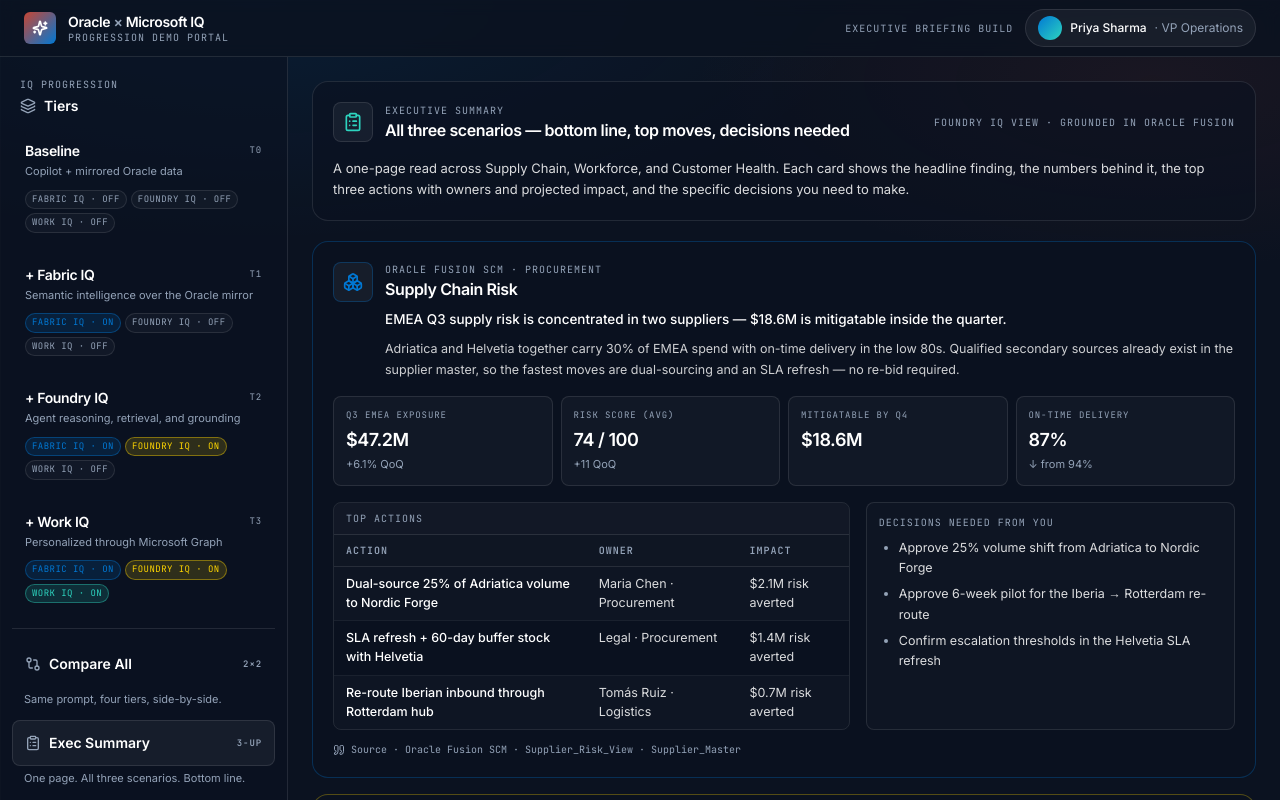
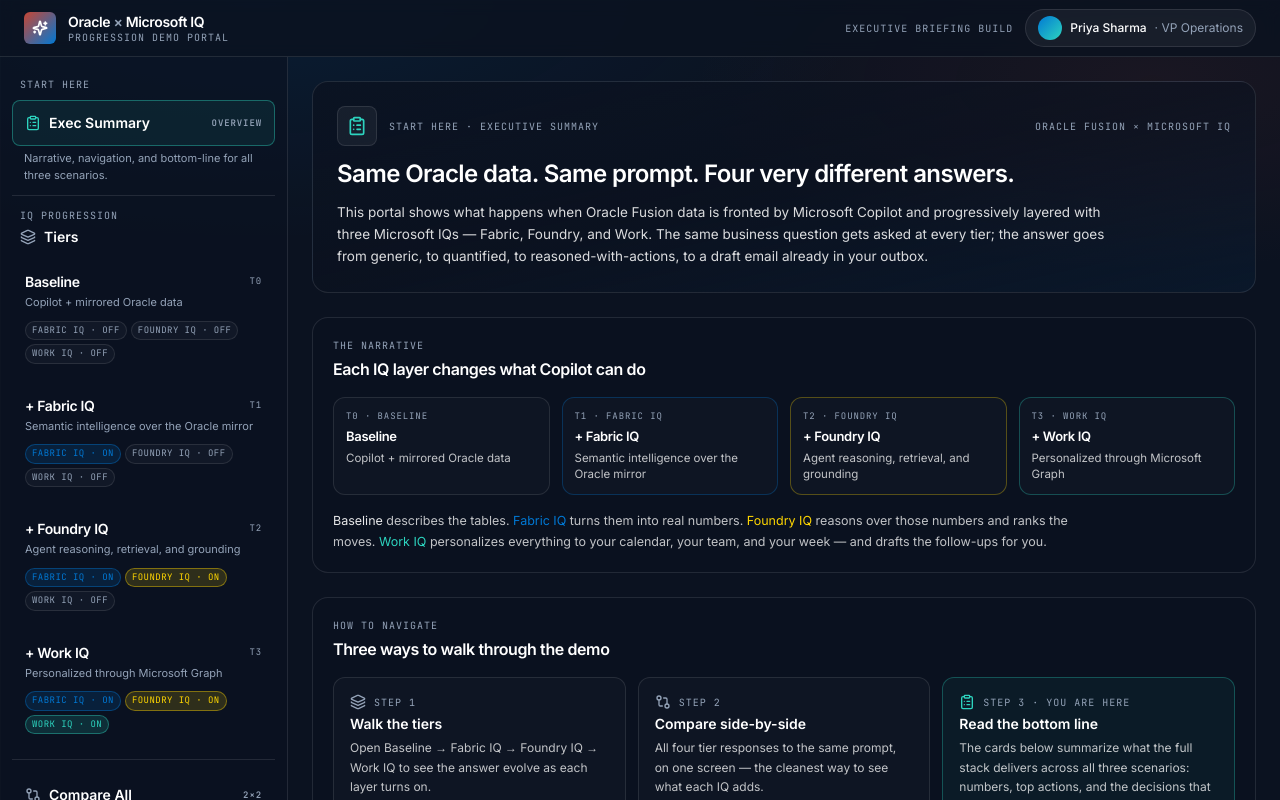
Before and after one commit to Kalyankaki/oracle-microsoft-iq-portal, a Next.js app: page /exec-summary in a window 1280 px wide. Shown: the top 800 px of the page. Built offline with nearby package versions, Linux system fonts and the light colour scheme.

Commit message:
feat(portal): make exec summary the landing page with narrative + nav
Home redirects to /exec-summary; Exec Summary moves to top of sidebar; page now opens with the demo narrative and a how-to-navigate guide before the per-scenario bottom-line cards.

```diff
--- a/src/app/(portal)/exec-summary/page.tsx
+++ b/src/app/(portal)/exec-summary/page.tsx
@@ -1,6 +1,17 @@
-import { Boxes, ClipboardList, HeartPulse, Quote, UsersRound } from "lucide-react";
+import Link from "next/link";
+import {
+  ArrowRight,
+  Boxes,
+  ClipboardList,
+  GitCompare,
+  HeartPulse,
+  Layers,
+  Quote,
+  UsersRound,
+} from "lucide-react";
 import { EXEC_SUMMARIES } from "@/lib/data/exec-summary";
 import { SCENARIOS, type ScenarioId } from "@/lib/data/scenarios";
+import { TIERS } from "@/lib/data/tiers";
 import { cn } from "@/lib/utils";
 
 const ICONS: Record<ScenarioId, typeof Boxes> = {
@@ -17,29 +28,149 @@
 
 export default function ExecSummaryPage() {
   return (
-    <div className="space-y-5">
-      <div className="rounded-2xl border border-white/10 bg-navy-900/60 p-5">
-        <div className="flex items-center gap-3">
+    <div className="space-y-6">
+      <section className="rounded-2xl border border-white/10 bg-gradient-to-br from-navy-900/80 via-navy-900/60 to-azure-blue/[0.06] p-6">
+        <div className="flex flex-wrap items-center gap-3">
           <div className="flex h-10 w-10 items-center justify-center rounded-lg border border-white/10 bg-white/5 text-iq-teal">
             <ClipboardList className="h-5 w-5" />
           </div>
+          <div className="font-mono text-[10px] uppercase tracking-widest text-muted">
+            Start here · executive summary
+          </div>
+          <div className="ml-auto hidden font-mono text-[10px] uppercase tracking-widest text-muted md:block">
+            Oracle Fusion × Microsoft IQ
+          </div>
+        </div>
+
+        <h1 className="mt-3 text-xl font-semibold tracking-tight md:text-2xl">
+          Same Oracle data. Same prompt. Four very different answers.
+        </h1>
+        <p className="mt-3 max-w-3xl text-[13.5px] leading-relaxed text-white/85">
+          This portal shows what happens when Oracle Fusion data is fronted by Microsoft Copilot
+          and progressively layered with three Microsoft IQs — Fabric, Foundry, and Work. The
+          same business question gets asked at every tier; the answer goes from generic, to
+          quantified, to reasoned-with-actions, to a draft email already in your outbox.
+        </p>
+      </section>
+
+      <section className="rounded-2xl border border-white/10 bg-navy-900/60 p-5">
+        <div className="font-mono text-[10px] uppercase tracking-widest text-muted">
+          The narrative
+        </div>
+        <div className="mt-1 text-base font-semibold tracking-tight">
+          Each IQ layer changes what Copilot can do
+        </div>
+        <div className="mt-4 grid gap-3 md:grid-cols-4">
+          {TIERS.map((tier) => (
+            <div
+              key={tier.id}
+              className={cn(
+                "rounded-xl border bg-white/[0.02] p-3",
+                tier.accent === "slate" && "border-white/10",
+                tier.accent === "azure" && "border-azure-blue/30",
+                tier.accent === "yellow" && "border-iq-yellow/30",
+                tier.accent === "teal" && "border-iq-teal/30",
+              )}
+            >
+              <div className="flex items-center justify-between">
+                <div className="font-mono text-[9px] uppercase tracking-widest text-muted">
+                  T{tier.index} · {tier.shortLabel}
+                </div>
+              </div>
+              <div className="mt-1 text-[13px] font-semibold tracking-tight">{tier.label}</div>
+              <div className="mt-1 text-[11.5px] leading-snug text-white/75">{tier.tagline}</div>
+            </div>
+          ))}
+        </div>
+        <p className="mt-4 max-w-3xl text-[12.5px] leading-relaxed text-white/75">
+          <span className="text-white/90">Baseline</span> describes the tables.
+          <span className="text-azure-blue"> Fabric IQ</span> turns them into real numbers.
+          <span className="text-iq-yellow"> Foundry IQ</span> reasons over those numbers and
+          ranks the moves. <span className="text-iq-teal">Work IQ</span> personalizes everything
+          to your calendar, your team, and your week — and drafts the follow-ups for you.
+        </p>
+      </section>
+
+      <section className="rounded-2xl border border-white/10 bg-navy-900/60 p-5">
+        <div className="font-mono text-[10px] uppercase tracking-widest text-muted">
+          How to navigate
+        </div>
+        <div className="mt-1 text-base font-semibold tracking-tight">
+          Three ways to walk through the demo
+        </div>
+        <div className="mt-4 grid gap-3 md:grid-cols-3">
+          <Link
+            href="/tier/baseline?scenario=supply-chain"
+            className="group rounded-xl border border-white/10 bg-white/[0.02] p-4 transition hover:border-white/20 hover:bg-white/[0.04]"
+          >
+            <div className="flex items-center gap-2">
+              <Layers className="h-4 w-4 text-muted" />
+              <div className="font-mono text-[10px] uppercase tracking-widest text-muted">
+                Step 1
+              </div>
+            </div>
+            <div className="mt-1 text-sm font-semibold">Walk the tiers</div>
+            <p className="mt-1 text-[12px] leading-relaxed text-white/75">
+              Open Baseline → Fabric IQ → Foundry IQ → Work IQ to see the answer evolve as
+              each layer turns on.
+            </p>
+            <div className="mt-3 inline-flex items-center gap-1 font-mono text-[10px] uppercase tracking-widest text-azure-blue">
+              Start at Baseline <ArrowRight className="h-3 w-3" />
+            </div>
+          </Link>
+
+          <Link
+            href="/compare?scenario=supply-chain"
+            className="group rounded-xl border border-white/10 bg-white/[0.02] p-4 transition hover:border-white/20 hover:bg-white/[0.04]"
+          >
+            <div className="flex items-center gap-2">
+              <GitCompare className="h-4 w-4 text-muted" />
+              <div className="font-mono text-[10px] uppercase tracking-widest text-muted">
+                Step 2
+              </div>
+            </div>
+            <div className="mt-1 text-sm font-semibold">Compare side-by-side</div>
+            <p className="mt-1 text-[12px] leading-relaxed text-white/75">
+              All four tier responses to the same prompt, on one screen — the cleanest way to
+              see what each IQ adds.
+            </p>
+            <div className="mt-3 inline-flex items-center gap-1 font-mono text-[10px] uppercase tracking-widest text-iq-yellow">
+              Open Compare All <ArrowRight className="h-3 w-3" />
+            </div>
+          </Link>
+
+          <div className="rounded-xl border border-iq-teal/30 bg-iq-teal/[0.05] p-4">
+            <div className="flex items-center gap-2">
+              <ClipboardList className="h-4 w-4 text-iq-teal" />
+              <div className="font-mono text-[10px] uppercase tracking-widest text-muted">
+                Step 3 · you are here
+              </div>
+            </div>
+            <div className="mt-1 text-sm font-semibold">Read the bottom line</div>
+            <p className="mt-1 text-[12px] leading-relaxed text-white/75">
+              The cards below summarize what the full stack delivers across all three scenarios:
+              numbers, top actions, and the decisions that need you.
+            </p>
+            <div className="mt-3 inline-flex items-center gap-1 font-mono text-[10px] uppercase tracking-widest text-iq-teal">
+              Keep scrolling <ArrowRight className="h-3 w-3" />
+            </div>
+          </div>
+        </div>
+      </section>
+
+      <section>
+        <div className="mb-3 flex items-end justify-between">
           <div>
             <div className="font-mono text-[10px] uppercase tracking-widest text-muted">
-              Executive summary
+              Bottom line · all three scenarios
             </div>
             <div className="text-base font-semibold tracking-tight">
-              All three scenarios — bottom line, top moves, decisions needed
+              What the full stack produces — Foundry IQ view, grounded in Oracle Fusion
             </div>
           </div>
-          <div className="ml-auto hidden font-mono text-[10px] uppercase tracking-widest text-muted md:block">
-            Foundry IQ view · grounded in Oracle Fusion
+          <div className="hidden font-mono text-[10px] uppercase tracking-widest text-muted md:block">
+            Synthetic data · no live systems queried
           </div>
-        </div>
-        <p className="mt-4 text-[13px] leading-relaxed text-white/85">
-          A one-page read across Supply Chain, Workforce, and Customer Health. Each card shows the
-          headline finding, the numbers behind it, the top three actions with owners and projected
-          impact, and the specific decisions you need to make.
-        </p>
         </div>
 
         <div className="space-y-4">
@@ -47,7 +178,7 @@
             const summary = EXEC_SUMMARIES[s.id];
             const Icon = ICONS[s.id];
             return (
-            <section
+              <article
                 key={s.id}
                 className={cn(
                   "rounded-2xl border bg-navy-900/70 p-5",
@@ -65,7 +196,7 @@
                   >
                     <Icon className="h-5 w-5" strokeWidth={2} />
                   </div>
-                <div className="flex-1 min-w-0">
+                  <div className="min-w-0 flex-1">
                     <div className="font-mono text-[10px] uppercase tracking-widest text-muted">
                       {s.domain}
                     </div>
@@ -77,6 +208,12 @@
                       {summary.bottomLine}
                     </p>
                   </div>
+                  <Link
+                    href={`/compare?scenario=${s.id}`}
+                    className="hidden shrink-0 items-center gap-1 rounded-md border border-white/10 bg-white/[0.04] px-2.5 py-1 font-mono text-[10px] uppercase tracking-widest text-muted transition hover:border-white/20 hover:text-white md:inline-flex"
+                  >
+                    See all tiers <ArrowRight className="h-3 w-3" />
+                  </Link>
                 </div>
 
                 <div className="mt-4 grid grid-cols-2 gap-2 md:grid-cols-4">
@@ -156,10 +293,11 @@
                   <Quote className="h-3 w-3" />
                   Source · {summary.citation}
                 </div>
-            </section>
+              </article>
             );
           })}
         </div>
+      </section>
     </div>
   );
 }
--- a/src/app/page.tsx
+++ b/src/app/page.tsx
@@ -1,5 +1,5 @@
 import { redirect } from "next/navigation";
 
 export default function Home() {
-  redirect("/tier/baseline?scenario=supply-chain");
+  redirect("/exec-summary");
 }
--- a/src/components/Sidebar.tsx
+++ b/src/components/Sidebar.tsx
@@ -33,7 +33,36 @@
 
   return (
     <aside className="flex w-72 shrink-0 flex-col border-r border-white/10 bg-navy-900/60">
-      <div className="px-5 pb-3 pt-5">
+      <div className="px-5 pb-2 pt-5">
+        <div className="font-mono text-[10px] uppercase tracking-widest text-muted">
+          Start here
+        </div>
+      </div>
+
+      <div className="px-3">
+        <Link
+          href="/exec-summary"
+          className={cn(
+            "group flex items-center gap-2 rounded-lg border px-3 py-3 text-sm font-semibold transition",
+            isExecSummary
+              ? "border-iq-teal/40 bg-iq-teal/[0.08]"
+              : "border-white/10 bg-white/[0.02] hover:border-white/20 hover:bg-white/[0.04]",
+          )}
+        >
+          <ClipboardList className="h-4 w-4 text-iq-teal" />
+          Exec Summary
+          <span className="ml-auto font-mono text-[9px] uppercase tracking-widest text-muted">
+            Overview
+          </span>
+        </Link>
+        <div className="mt-1 px-3 text-[11px] text-muted">
+          Narrative, navigation, and bottom-line for all three scenarios.
+        </div>
+      </div>
+
+      <div className="mx-3 my-3 h-px bg-white/10" />
+
+      <div className="px-5 pb-3">
         <div className="font-mono text-[10px] uppercase tracking-widest text-muted">
           IQ progression
         </div>
@@ -117,27 +146,6 @@
         </div>
       </div>
 
-      <div className="mt-3 px-3">
-        <Link
-          href="/exec-summary"
-          className={cn(
-            "group flex items-center gap-2 rounded-lg border px-3 py-3 text-sm font-semibold transition",
-            isExecSummary
-              ? "border-white/10 bg-white/5"
-              : "border-transparent hover:border-white/10 hover:bg-white/[0.03]",
-          )}
-        >
-          <ClipboardList className="h-4 w-4 text-muted" />
-          Exec Summary
-          <span className="ml-auto font-mono text-[9px] uppercase tracking-widest text-muted">
-            3-up
-          </span>
-        </Link>
-        <div className="mt-1 px-3 text-[11px] text-muted">
-          One page. All three scenarios. Bottom line.
-        </div>
-      </div>
-
       <div className="mt-auto border-t border-white/10 p-5">
         <div className="font-mono text-[10px] uppercase tracking-widest text-muted">
           Reference architecture
```
Lines whose indentation alone changed are shown as unchanged.
